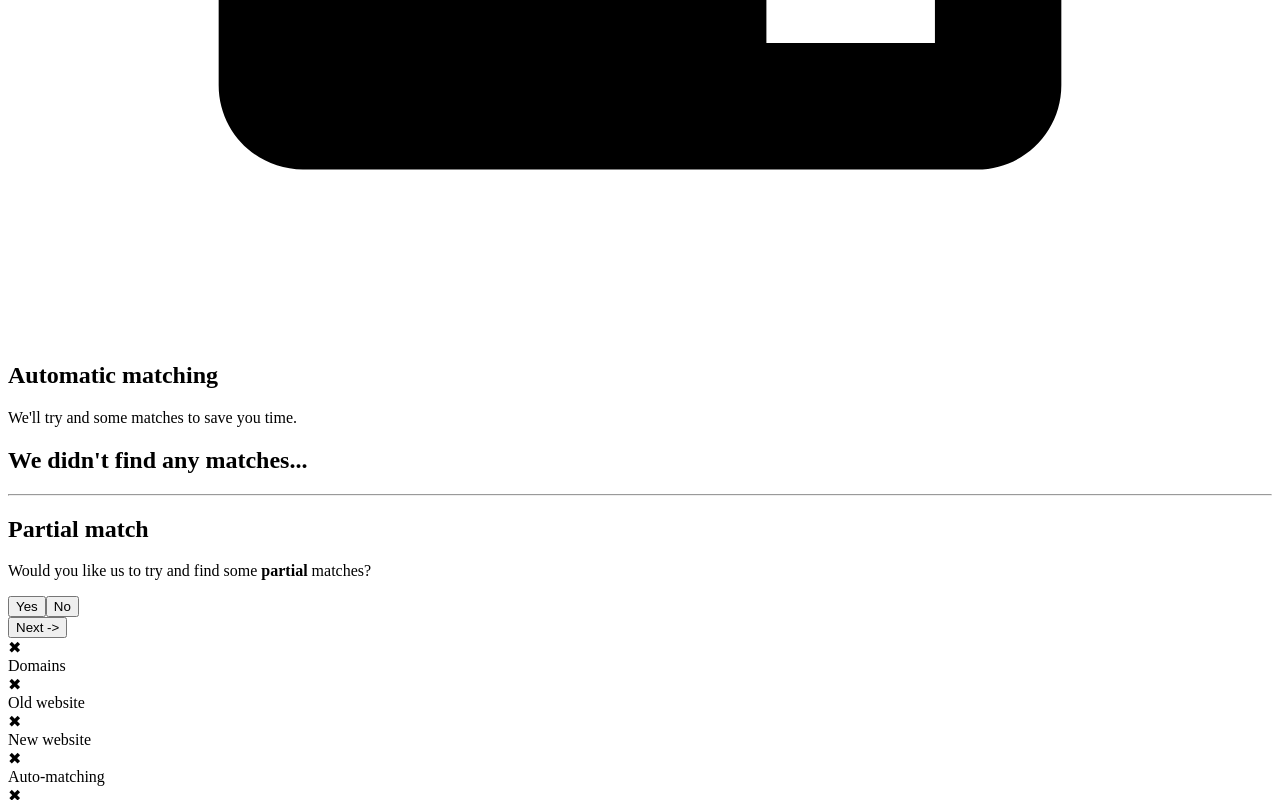
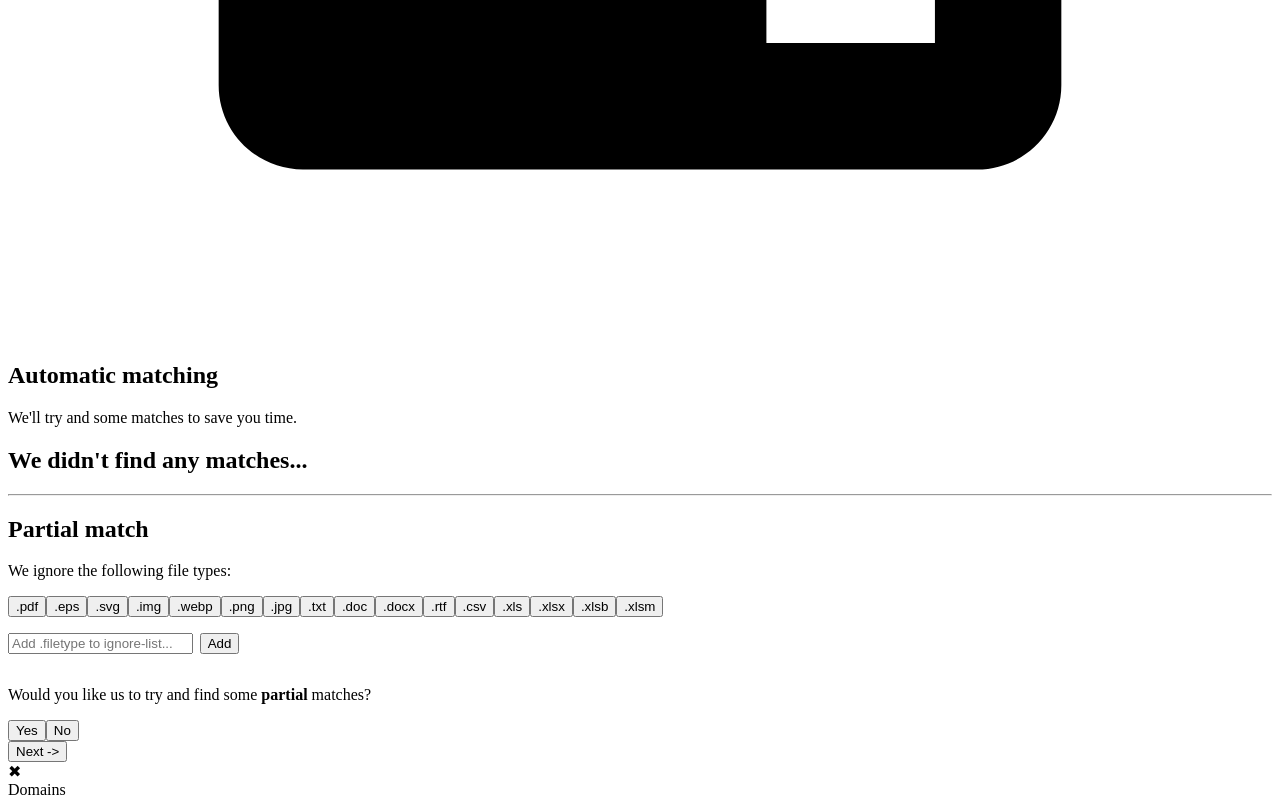
Before and after one commit to kolbykruger/redirector, a Vue app: page /stage-3 in a window 1280 px wide. Both pictures are taken after a click on the button "Yes". Shown: the part 934-1734 px from the top of the page. Built offline with nearby package versions, Linux system fonts and the light colour scheme; the HTML template or start-up script is replaced by a standard one.

Commit message:
added user interaction for ignore list files

```diff
--- a/src/views/StageThree.vue
+++ b/src/views/StageThree.vue
@@ -37,6 +37,18 @@
 
                 <div class="container">
                     <h2>Partial match</h2>
+
+                    <div class="ignore-opts">
+                        <p>We ignore the following file types:</p>
+                        <button class="button button-chip" :for="item" v-for="(item, i) in ignoreList.ignorelist" :key="i" @click="removeFiletypeFromIgnoreList(item)" title="Remove item">
+                            {{ item }}
+                        </button>
+                        <div class="ignore-additions">
+                            <input type="text" placeholder="Add .filetype to ignore-list..." v-model="ignoreListInput">
+                            <button class="button" @click="addFiletypeToIgnoreList">Add</button>
+                        </div>
+                    </div>
+
                     <p>Would you like us to try and find some <strong>partial</strong> matches?</p>
                     <div class="buttons">
                         <button class="button button-active" type="button" name="button" @click="findPartialMatches">Yes</button>
@@ -109,6 +121,7 @@ import PageHeading from '@/components/PageHeading.vue';
 import PartialMatchLink from '@/components/PartialMatchLink.vue';
 import MatchLinks from '@/components/MatchLinks.vue';
 import StageIndicator from '@/components/StageIndicator.vue'
+import Blacklist from '@/assets/Blacklist.json';
 
 export default {
     name: 'StageThree',
@@ -126,6 +139,8 @@ export default {
             partialMatches: [],
             createdRedirects: [],
             step: 1,
+            ignoreList: Blacklist,
+            ignoreListInput: '',
         }
     },
     created() {
@@ -138,6 +153,21 @@ export default {
         this.$store.state.remaining = [];
     },
     methods: {
+        addFiletypeToIgnoreList() {
+            let filetype = this.ignoreListInput;
+
+            if (filetype) {
+                this.ignoreList.ignorelist.push(filetype)
+            }
+
+            this.ignoreListInput = '';
+        },
+        removeFiletypeFromIgnoreList(item) {
+            let index = this.ignoreList.ignorelist.indexOf(item);
+            if (index !== -1) {
+                this.ignoreList.ignorelist.splice(index, 1);
+            }
+        },
         findExactMatches() {
             const arr1 = this.newLinks,
                   arr2 = this.oldLinks;
@@ -188,7 +218,8 @@ export default {
                 let linkObj = createKeywords(link);
                 arr1.push(linkObj)
 
-            })
+            });
+
 
             let arr2 = [];
             this.newLinks.forEach(function(link) {
@@ -198,10 +229,22 @@ export default {
 
             })
 
+            // Remove duplicate pathnames with parameters (Ex: https://website.com/link?param=1)
+            arr1 = [...new Map(arr1.map(item => [item.link.pathname, item])).values()]
+            arr2 = [...new Map(arr2.map(item => [item.link.pathname, item])).values()]
+
             let redirects = [];
+            const blackList = this.ignoreList.ignorelist;
+
             arr1.forEach(function(o1) {
                 let matches = [];
                 let count;
+
+                if (blackList.some(v => o1.link.href.includes(v))) {
+                    if (blackList.some(v => o1.link.href.endsWith(v))) {
+                        return false;
+                    }
+                }
 
                 arr2.forEach(function(o2) {
 
@@ -281,7 +324,7 @@ export default {
             singleMatches.sort((a, b) => b.new[0].rank - a.new[0].rank);
             multiMatches.sort((a, b) => b.new[0].rank - a.new[0].rank);
 
-            let joinMatches = [].concat(probablyExactMatches, singleMatches, multiMatches)
+            let joinMatches = [].concat(probablyExactMatches, singleMatches, multiMatches);
 
             this.partialMatches = joinMatches;
             this.step = 3
@@ -323,6 +366,18 @@ export default {
 </script>
 
 <style lang="scss" scoped>
+.ignore-opts {
+    margin-bottom: 2em;
+}
+
+.ignore-additions {
+    margin-top: 1em;
+
+    button {
+        margin-left: 0.5em;
+    }
+}
+
 .fade-enter-active, .fade-leave-active {
     transition-duration: 0.5s;
     transition-property: height, opacity, transform;
```
